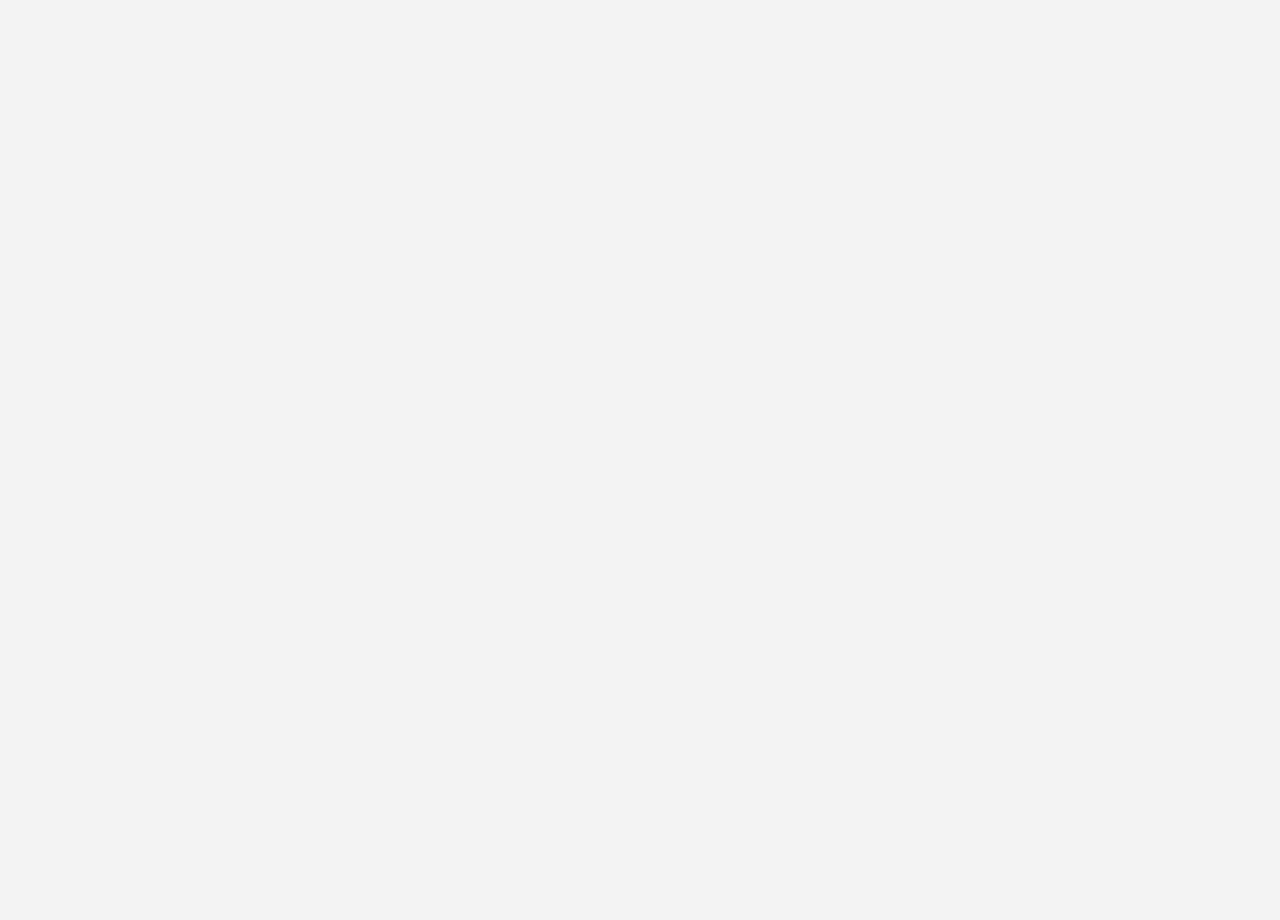
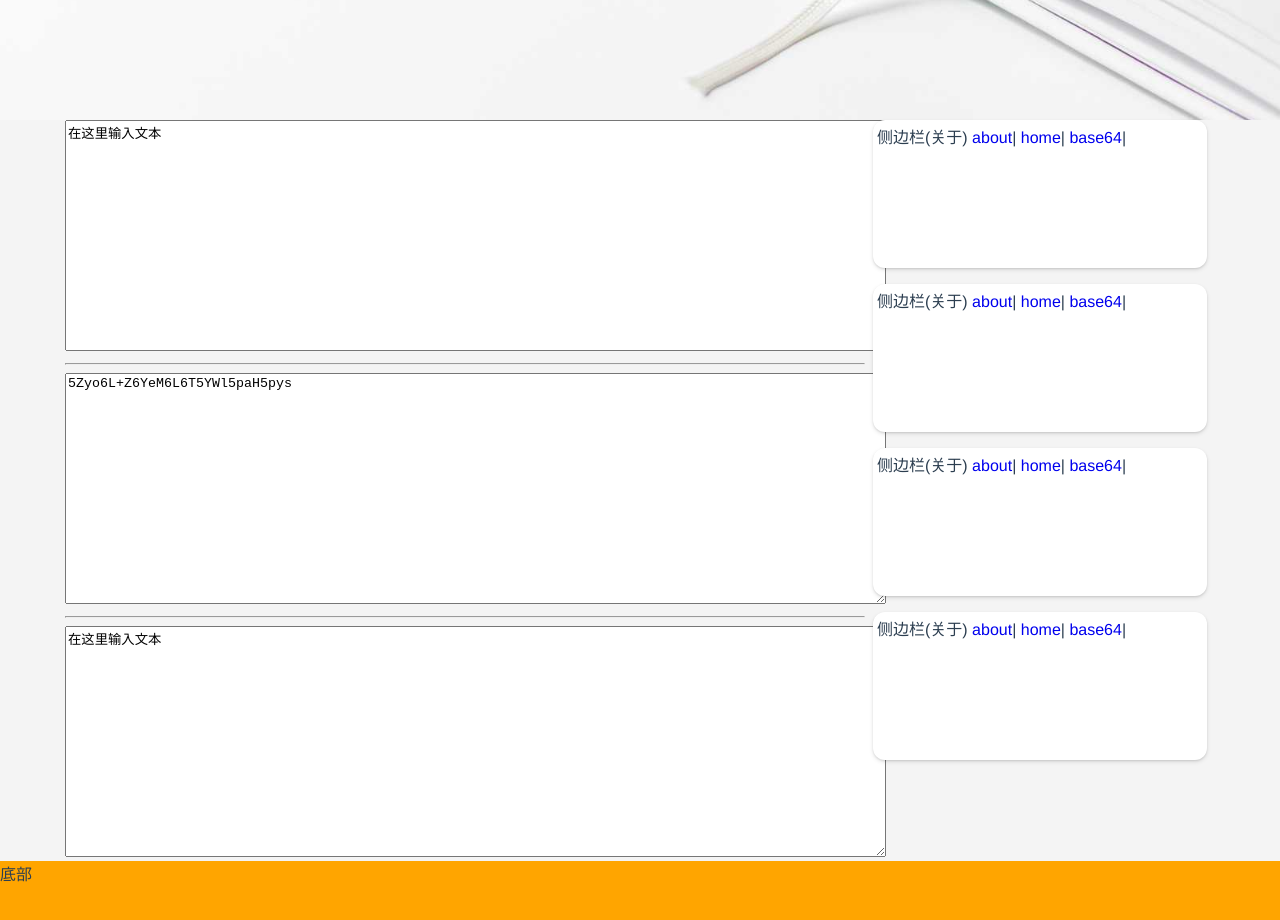
Before and after one commit to CCChieh/gospree_front, a Vue app: page /base64 in a window 1280 px wide. Shown: the part 280-1200 px from the top of the page. Before the commit the page ends 800 px from the top, so only its background shows below. Built offline with nearby package versions, Linux system fonts and the light colour scheme.

Commit message:
完成markdown转html

```diff
--- a/package.json
+++ b/package.json
@@ -12,6 +12,7 @@
     "core-js": "^3.4.3",
     "element-ui": "^2.13.0",
     "vue": "^2.6.10",
+    "vue-markdown": "^2.2.4",
     "vue-navigation": "^1.1.4",
     "vue-router": "^3.1.3",
     "vuex": "^3.1.2"
--- a/src/components/layout/Side.vue
+++ b/src/components/layout/Side.vue
@@ -1,7 +1,8 @@
 <template>
   <div class="side">侧边栏(关于)
   <router-link :to="{name:'about'}">about</router-link>|
-  <router-link :to="{name:'home'}">home</router-link>
+  <router-link :to="{name:'home'}">home</router-link>|
+  <router-link :to="{name:'base64'}">base64</router-link>|
   </div>
 </template>
 
--- a/src/components/note/Note.vue
+++ b/src/components/note/Note.vue
@@ -1,26 +1,32 @@
 <template>
   <div class="note">
     <div class="note_list_title">
-      <router-link :to="{name:'note',params:{id}}"> {{title}}</router-link>
+      {{deBase64(title)}}
     </div>
     <div class="note_info">
-      {{author}}:{{stamp2Date(createdAt)}}
-      {{$route.fullPath}}
+      {{author}} {{stamp2Date(createdAt)}}
     </div>
     <div class="note_content">
-      {{content}}
+      <VueMarkdown v-if="content">
+        {{deBase64(content)}}
+      </VueMarkdown>
     </div>
   </div>
 </template>
 
 <script>
+import VueMarkdown from 'vue-markdown';
 import tool from '../../util/tool';
 
 export default {
   name: 'Note',
   props: ['author', 'title', 'content', 'createdAt', 'id'],
+  components: {
+    VueMarkdown,
+  },
   methods: {
     stamp2Date: tool.stamp2Date,
+    deBase64: tool.deBase64,
   },
 };
 </script>
@@ -38,4 +44,17 @@ export default {
     flex-wrap:wrap;
     justify-content:center;
   }
+
+  .note_info{
+    font-size: 1rem;
+    color: rgba(51,51,51,0.7);
+    padding: 0.25rem 0 0.5rem;
+    border-color: rgba(51,51,51,0.1);
+    border-width:0 0 1px 0;
+    border-style: solid;
+  }
+
+  .note_content{
+    padding: 0.8rem 0 0;
+  }
 </style>
--- a/src/components/note/NoteList.vue
+++ b/src/components/note/NoteList.vue
@@ -1,13 +1,13 @@
 <template>
   <div class="note_list">
     <div class="note_list_title">
-      <router-link :to="{name:'note',params:{id}}"> {{title}}</router-link>
+      <router-link :to="{name:'note',params:{id}}"> {{deBase64(title)}}</router-link>
     </div>
     <div class="note_list_info">
-      {{author}}::{{stamp2Date(createdAt)}}
+      {{author}} {{stamp2Date(createdAt)}}
     </div>
     <div class="note_list_preview">
-      {{preView}}
+      {{deBase64(preView)}}
     </div>
   </div>
 </template>
@@ -20,6 +20,7 @@ export default {
   props: ['id', 'title', 'preView', 'createdAt', 'author'],
   methods: {
     stamp2Date: tool.stamp2Date,
+    deBase64: tool.deBase64,
   },
 };
 </script>
--- a/src/router/index.js
+++ b/src/router/index.js
@@ -2,6 +2,7 @@ import Vue from 'vue';
 import VueRouter from 'vue-router';
 import Home from '../views/Home.vue';
 import Note from '../views/Note.vue';
+import Base64 from '../views/Base64.vue';
 
 Vue.use(VueRouter);
 
@@ -24,6 +25,11 @@ const routes = [{
   // which is lazy-loaded when the route is visited.
   component: () => import(/* webpackChunkName: "about" */ '../views/About.vue'),
 },
+{
+  path: '/base64',
+  name: 'base64',
+  component: Base64,
+},
 ];
 
 const router = new VueRouter({
--- a/src/util/tool.js
+++ b/src/util/tool.js
@@ -2,6 +2,26 @@ function stamp2Date(time) {
   return new Date(time * 1000).toLocaleDateString();
 }
 
+function deBase64(str) {
+  // 解码Base64
+  let ret;
+  if (str) {
+    ret = decodeURIComponent(escape(window.atob(str)));
+  }
+  return ret;
+}
+
+function enBase64(str) {
+  // 编码Base64
+  let ret;
+  if (str) {
+    ret = window.btoa(unescape(encodeURIComponent(str)));
+  }
+  return ret;
+}
+
 export default {
   stamp2Date,
+  deBase64,
+  enBase64,
 };
--- /dev/null
+++ b/src/views/Base64.vue
@@ -0,0 +1,37 @@
+<template>
+  <NormLay>
+    <textarea rows="15" cols="100" v-model="content"/>
+    <hr />
+    <textarea rows="15" cols="100" v-model="enBase64" readonly="readonly"/>
+    <hr />
+    <textarea rows="15" cols="100" v-model="deBase64" readonly="readonly"/>
+  </NormLay>
+</template>
+
+<script>
+import NormLay from '../components/layout/NormLay.vue';
+import tool from '../util/tool';
+
+export default {
+  data() {
+    return {
+      content: '在这里输入文本',
+    };
+  },
+  name: 'base64',
+  components: {
+    NormLay,
+  },
+  computed: {
+    enBase64() {
+      return tool.enBase64(this.content);
+    },
+    deBase64() {
+      return tool.deBase64(this.enBase64);
+    },
+  },
+};
+</script>
+
+<style>
+</style>
--- a/src/views/Note.vue
+++ b/src/views/Note.vue
@@ -39,14 +39,12 @@ export default {
   },
   beforeRouteEnter(to, from, next) {
     if (from.name) {
-      console.log('from');
       noteData.getNote(to.params.id, (data) => {
         next((vm) => {
           vm.setData(data);
         });
       });
     } else {
-      console.log('from.name');
       next();
     }
   },
```
Also changed, not shown: 1 other file (tests, documents, lock files or other folders).
